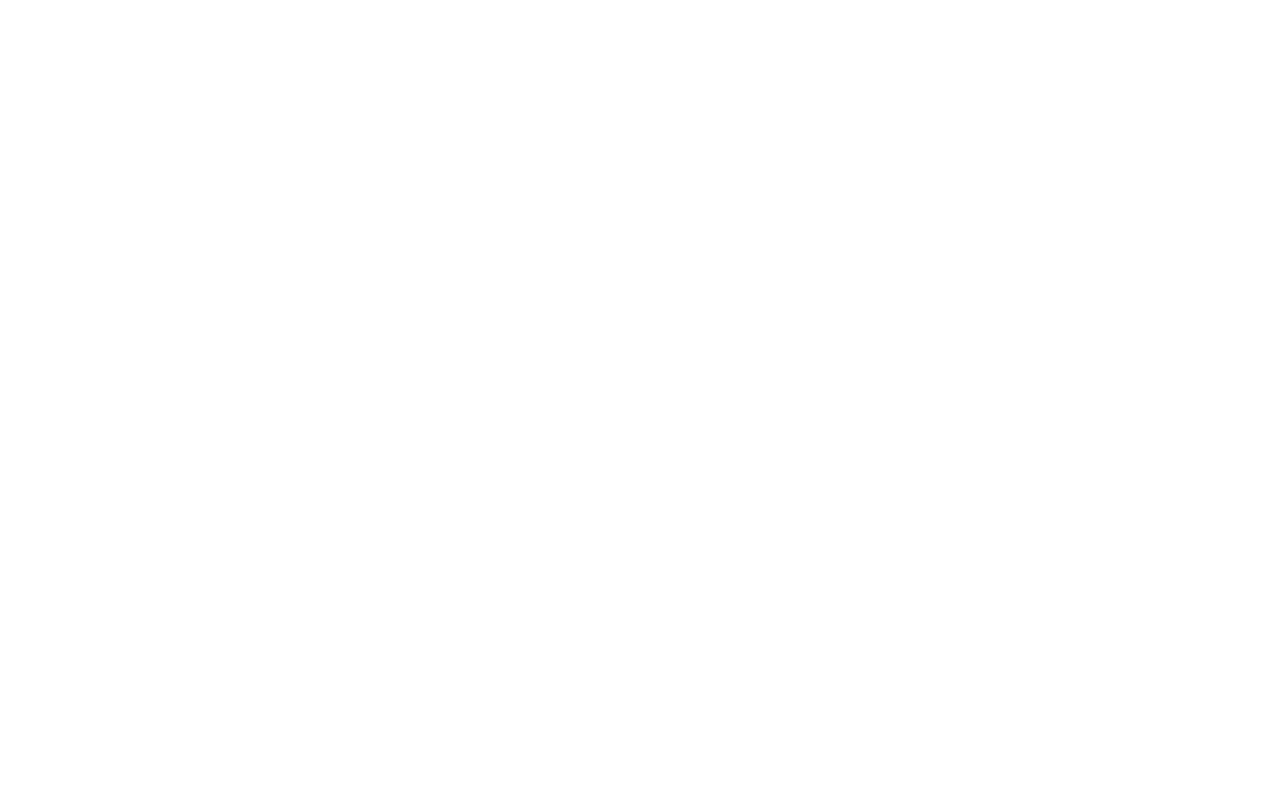
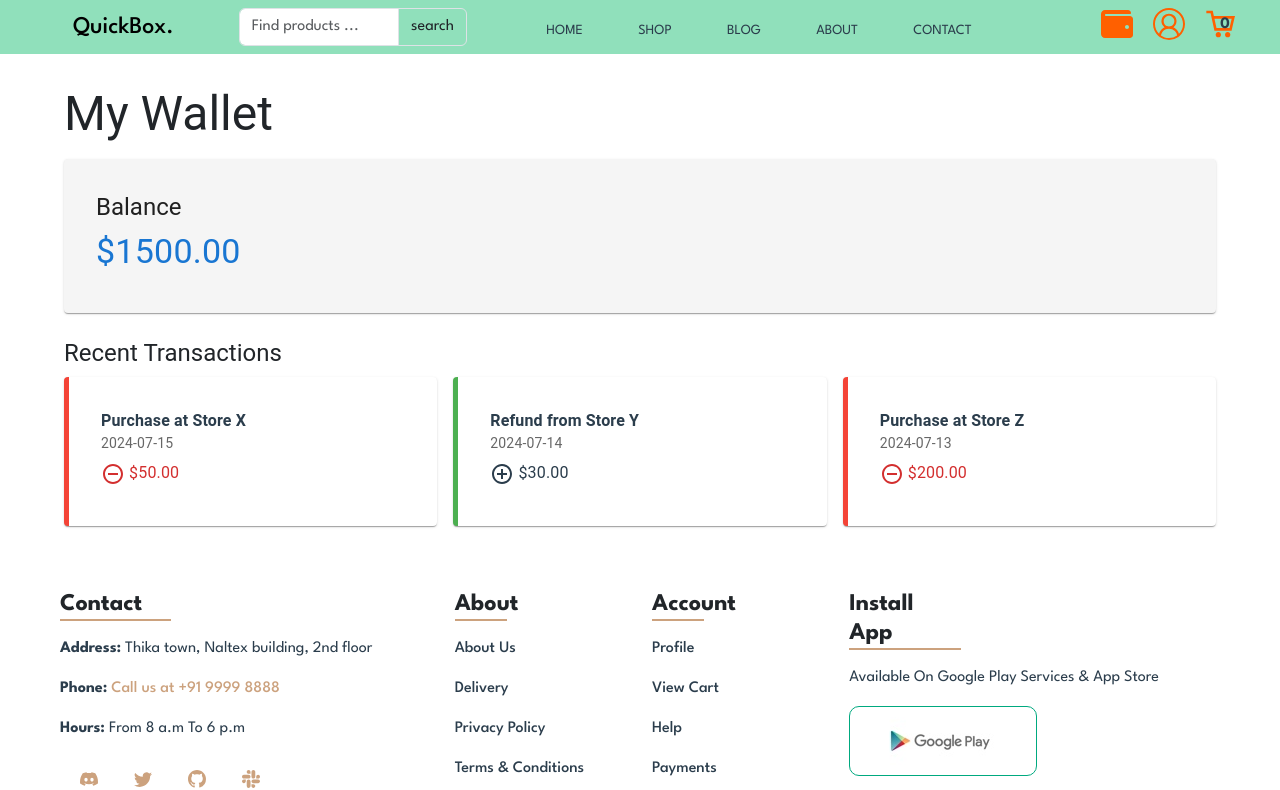
Before and after one commit to VishmayaV/Fullstack, a React (Vite) app: page /wallet in a window 1280 px wide. Before the commit this address had no page. Shown: the top 790 px of the page. Built offline with nearby package versions, Linux system fonts and the light colour scheme.

Commit message:
wallet page half done

```diff
--- a/package.json
+++ b/package.json
@@ -10,6 +10,9 @@
     "preview": "vite preview"
   },
   "dependencies": {
+    "@emotion/react": "^11.13.0",
+    "@emotion/styled": "^11.13.0",
+    "@mui/icons-material": "^5.16.6",
     "@mui/material": "^5.16.6",
     "@popperjs/core": "^2.11.7",
     "axios": "^1.7.3",
--- a/src/App.jsx
+++ b/src/App.jsx
@@ -15,6 +15,7 @@
 import './App.css'
 import ShopContext from './components/shopcontext'
 import Details from './pages/details'
+import WalletPage from './pages/WalletPage';
 
 function ScrollToTop() {
   const { pathname } = useLocation();
@@ -47,6 +48,7 @@
         <Route path='cart' element={<Cart />} />
         <Route path='checkout' element={<Checkout />} />
         <Route path='details' element={<Details />} />
+        <Route path="wallet" element={<WalletPage />} />
       </Route>
     </Routes>
     </BrowserRouter>
--- a/src/components/header.jsx
+++ b/src/components/header.jsx
@@ -267,7 +267,7 @@
                   <div className="col-12 col-md-2 d-none d-md-flex d-lg-flex m-auto">
                     <div className={location.pathname === '/shop' ? 'active' : 'not-active'}>
                       <Link onClick={toggleMenu}
-                        to="/shop" // Navigate to /shop instead of /wallet
+                        to="wallet" // Navigate to /shop instead of /wallet
                         className="d-flex align-items-center color-nav me-3"
                       >
                         <FaWallet className='me-1 fs-2' /> {/* Wallet Icon */}
--- /dev/null
+++ b/src/pages/WalletPage.jsx
@@ -0,0 +1,62 @@
+import React from 'react';
+import { Container, Typography, Box, Card, CardContent, Grid } from '@mui/material';
+import { AddCircleOutline, RemoveCircleOutline } from '@mui/icons-material';
+
+const WalletPage = () => {
+  // Sample wallet data
+  const walletData = {
+    balance: 1500,
+    transactions: [
+      { id: 1, description: 'Purchase at Store X', amount: -50, date: '2024-07-15' },
+      { id: 2, description: 'Refund from Store Y', amount: 30, date: '2024-07-14' },
+      { id: 3, description: 'Purchase at Store Z', amount: -200, date: '2024-07-13' },
+    ],
+  };
+
+  return (
+    <Container sx={{ mt: 4 }}>
+      <Typography variant="h3" gutterBottom>
+        My Wallet
+      </Typography>
+
+      <Card sx={{ mb: 3, p: 2, bgcolor: '#f5f5f5' }}>
+        <CardContent>
+          <Typography variant="h5">Balance</Typography>
+          <Typography variant="h4" color="primary" sx={{ mt: 1 }}>
+            ${walletData.balance.toFixed(2)}
+          </Typography>
+        </CardContent>
+      </Card>
+
+      <Typography variant="h5" gutterBottom>
+        Recent Transactions
+      </Typography>
+
+      <Grid container spacing={2}>
+        {walletData.transactions.map((transaction) => (
+          <Grid item xs={12} sm={6} md={4} key={transaction.id}>
+            <Card sx={{ mb: 2, p: 2, borderLeft: `5px solid ${transaction.amount < 0 ? '#f44336' : '#4caf50'}` }}>
+              <CardContent>
+                <Typography variant="body1" sx={{ fontWeight: 'bold' }}>
+                  {transaction.description}
+                </Typography>
+                <Typography variant="body2" color="textSecondary">
+                  {transaction.date}
+                </Typography>
+                <Typography
+                  variant="body1"
+                  color={transaction.amount < 0 ? 'error' : 'success'}
+                  sx={{ mt: 1 }}
+                >
+                  {transaction.amount < 0 ? <RemoveCircleOutline /> : <AddCircleOutline />} ${Math.abs(transaction.amount).toFixed(2)}
+                </Typography>
+              </CardContent>
+            </Card>
+          </Grid>
+        ))}
+      </Grid>
+    </Container>
+  );
+};
+
+export default WalletPage;
```
Also changed, not shown: 1 other file (tests, documents, lock files or other folders).
